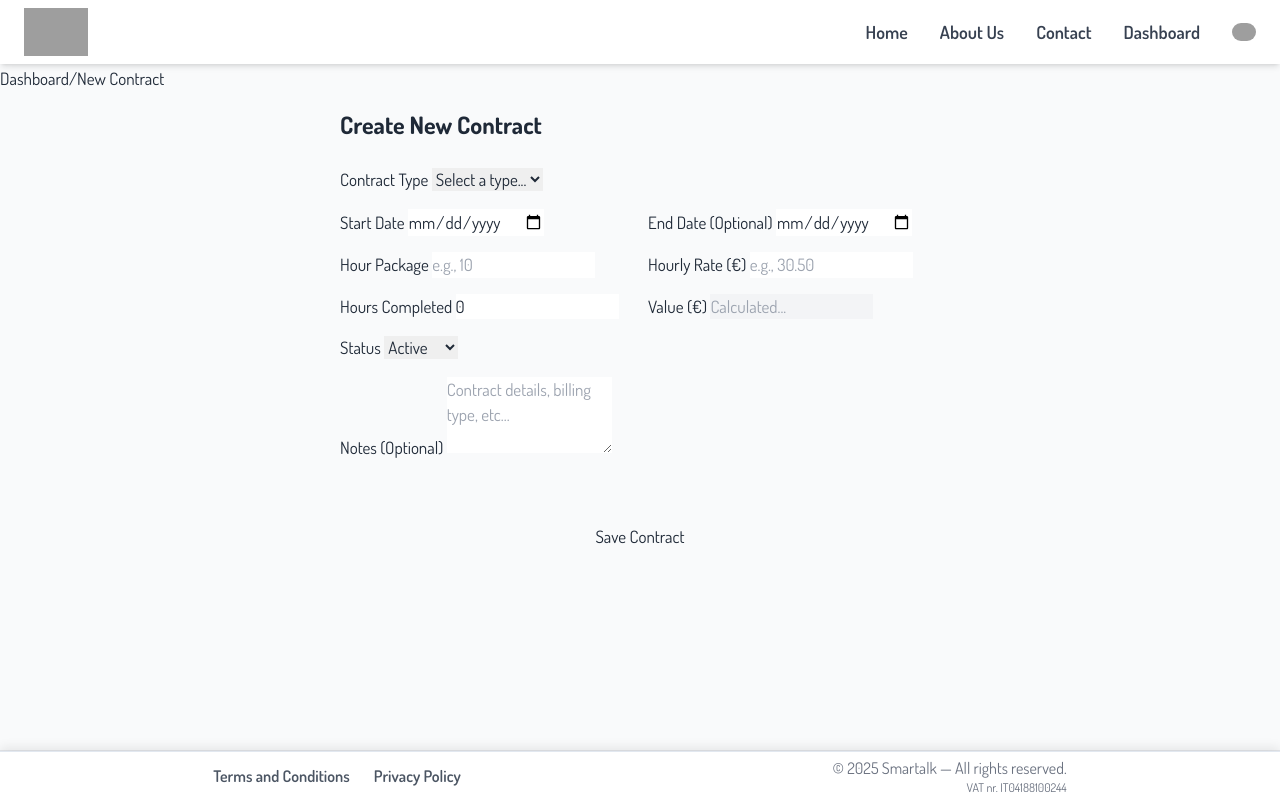
After one commit to jjpor/smartalk_cms, a FastAPI app: template smartalk/website/templates/coach_dashboard/contract.html in a window 1280 px wide. The commit adds this page. Run offline with FastAPI, Linux system fonts and the light colour scheme; the template is opened without the code that fills it, so the values that code supplies are empty; parts of the project's set-up code (start-up, migrations or seed data) failed here and were passed over; some libraries are stand-ins or nearby versions; grey boxes are pictures that could not be loaded.

Commit message:
new sections 4 dashboard

```diff
--- /dev/null
+++ b/smartalk/website/templates/coach_dashboard/contract.html
@@ -0,0 +1,115 @@
+{% extends "abstract_templates/base.html" %}
+
+{% block content %}
+{% include "abstract_templates/coach_dashboard_header.html" %}
+
+<!-- Breadcrumb -->
+<div class="breadcrumb container">
+    <a href="/dashboard/coach/landing.html">Dashboard</a><span class="sep">/</span><span>New Contract</span>
+</div>
+
+<!-- Main form content -->
+<main class="container" style="padding:16px;">
+    <section class="section" style="max-width: 600px; margin: 0 auto;">
+        <h1 style="margin:0; font-size: 1.5rem; font-weight: 700; color: #1f2937;">Create New Contract</h1>
+
+        <form id="createContractForm" style="display: grid; gap: 16px; margin-top: 24px;">
+
+            <!-- Contract Type -->
+            <div>
+                <label for="contractType" class="form-label">Contract Type</label>
+                <select id="contractType" name="contractType" required class="form-input">
+                    <option value="">Select a type...</option>
+                    <option value="Individual">Individual</option>
+                    <option value="Group">Group</option>
+                    <option value="Corporate">Corporate</option>
+                </select>
+            </div>
+
+            <!-- Student (Conditional) -->
+            <div id="studentContainer" style="display: none;">
+                <label for="studentSelect" class="form-label">Student</label>
+                <select id="studentSelect" name="studentId" class="form-input">
+                    <option value="">Loading students...</option>
+                    <!-- Dynamically populated via JS -->
+                </select>
+            </div>
+
+            <!-- Product (Conditional) -->
+            <div id="productContainer" style="display: none;">
+                <label for="productSelect" class="form-label">Product</label>
+                <select id="productSelect" name="productId" class="form-input">
+                    <option value="">Loading products...</option>
+                    <!-- Dynamically populated via JS -->
+                </select>
+            </div>
+
+            <!-- Date Grid -->
+            <div style="display: grid; grid-template-columns: repeat(auto-fill, minmax(200px, 1fr)); gap: 16px;">
+                <div>
+                    <label for="startDate" class="form-label">Start Date</label>
+                    <input type="date" id="startDate" name="startDate" required class="form-input">
+                </div>
+                <div>
+                     <label for="endDate" class="form-label">End Date (Optional)</label>
+                     <input type="date" id="endDate" name="endDate" class="form-input">
+                </div>
+            </div>
+
+            <!-- Hours and Rate Grid -->
+            <div style="display: grid; grid-template-columns: repeat(auto-fill, minmax(200px, 1fr)); gap: 16px;">
+                <div>
+                    <label for="totalHours" class="form-label">Hour Package</label>
+                    <input type="number" id="totalHours" name="totalHours" min="1" placeholder="e.g., 10" required class="form-input">
+                </div>
+                <div>
+                    <label for="hourlyRate" class="form-label">Hourly Rate (€)</label>
+                    <input type="number" id="hourlyRate" name="hourlyRate" min="0" step="0.50" placeholder="e.g., 30.50" required class="form-input">
+                </div>
+            </div>
+
+            <!-- Value and Hours Completed Grid -->
+            <div style="display: grid; grid-template-columns: repeat(auto-fill, minmax(200px, 1fr)); gap: 16px;">
+                <div>
+                    <label for="hoursCompleted" class="form-label">Hours Completed</label>
+                    <input type="number" id="hoursCompleted" name="hoursCompleted" value="0" min="0" required class="form-input">
+                </div>
+                <div>
+                    <label for="contractValue" class="form-label">Value (€)</label>
+                    <input type="number" id="contractValue" name="contractValue" class="form-input" placeholder="Calculated..." readonly disabled style="background: #f3f4f6; cursor: not-allowed;">
+                </div>
+            </div>
+
+            <!-- Status -->
+            <div>
+                <label for="status" class="form-label">Status</label>
+                <select id="status" name="status" required class="form-input">
+                    <option value="Active">Active</option>
+                    <option value="Finished">Finished</option>
+                    <option value="On Hold">On Hold</option>
+                </select>
+            </div>
+
+            <!-- Notes Group -->
+            <div>
+                <label for="notes" class="form-label">Notes (Optional)</label>
+                <textarea id="notes" name="notes" rows="3" class="form-input" placeholder="Contract details, billing type, etc..."></textarea>
+            </div>
+
+            <!-- Status Message -->
+            <div id="formMessage" style="margin-top: 16px; font-size: 0.9rem;"></div>
+
+            <!-- Submit Button -->
+            <button type="submit" id="submitBtn" class="btn" style="justify-content: center; margin-top: 16px;">
+                <span>Save Contract</span>
+            </button>
+        </form>
+    </section>
+</main>
+
+{% include "abstract_templates/coach_dashboard_footer.html" %}
+
+<!-- Page-specific script -->
+<script type="module" src="/static/js/coach_dashboard/pages/create_contract.js"></script>
+
+{% endblock %}
--- a/smartalk/website/templates/coach_dashboard/landing.html
+++ b/smartalk/website/templates/coach_dashboard/landing.html
@@ -16,6 +16,9 @@
     </section>
 
     <section style="display:grid;grid-template-columns:repeat(auto-fill,minmax(220px,1fr));gap:14px;margin-top:16px;">
+        <a class="cube-button" href="/dashboard/coach/create_contract.html"><span class="emoji">📄</span>
+            <p>New Contract</p>
+        </a>
         <a class="cube-button" href="/dashboard/coach/calls.html"><span class="emoji">📝</span>
             <p>Log a new call</p>
         </a>
```
Also changed, not shown: smartalk/website/templates/coach_dashboard/invoice.html (added, +88 -0 lines), smartalk/website/templates/coach_dashboard/user.html (added, +108 -0 lines).
